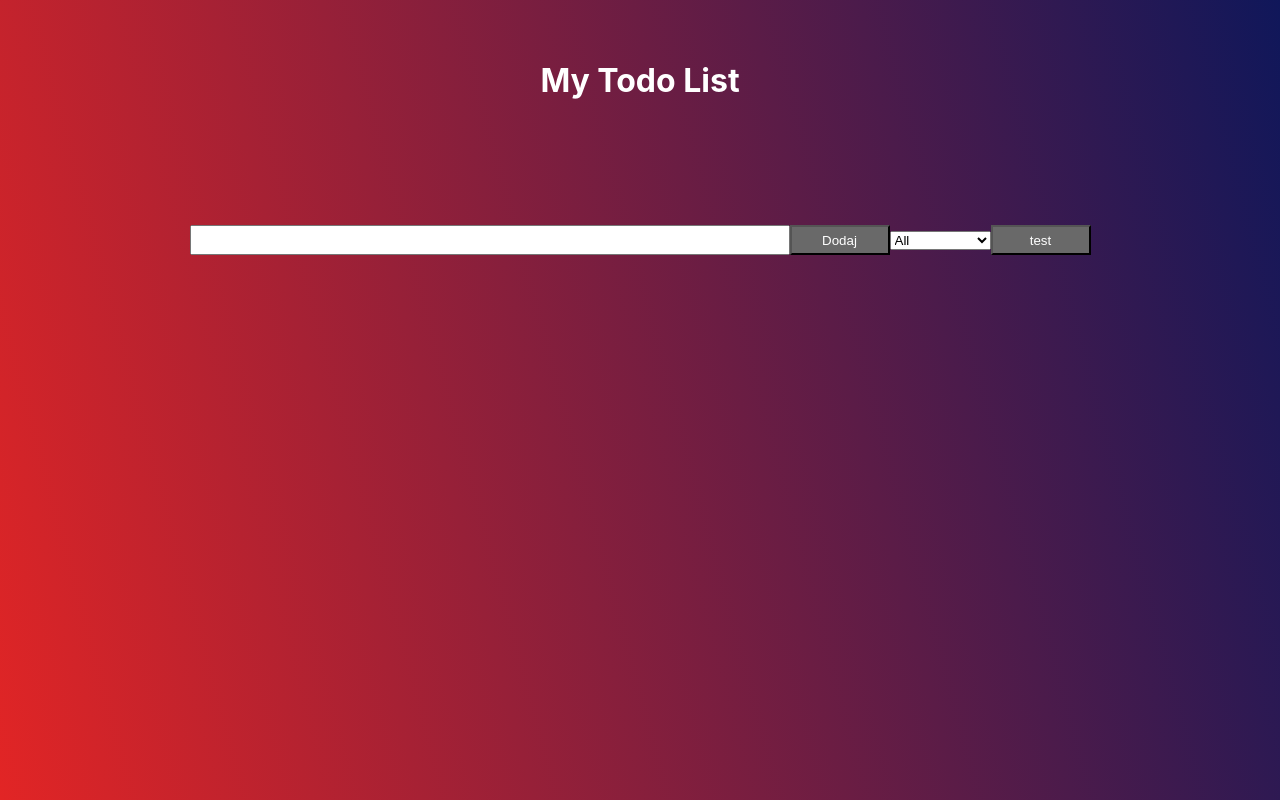
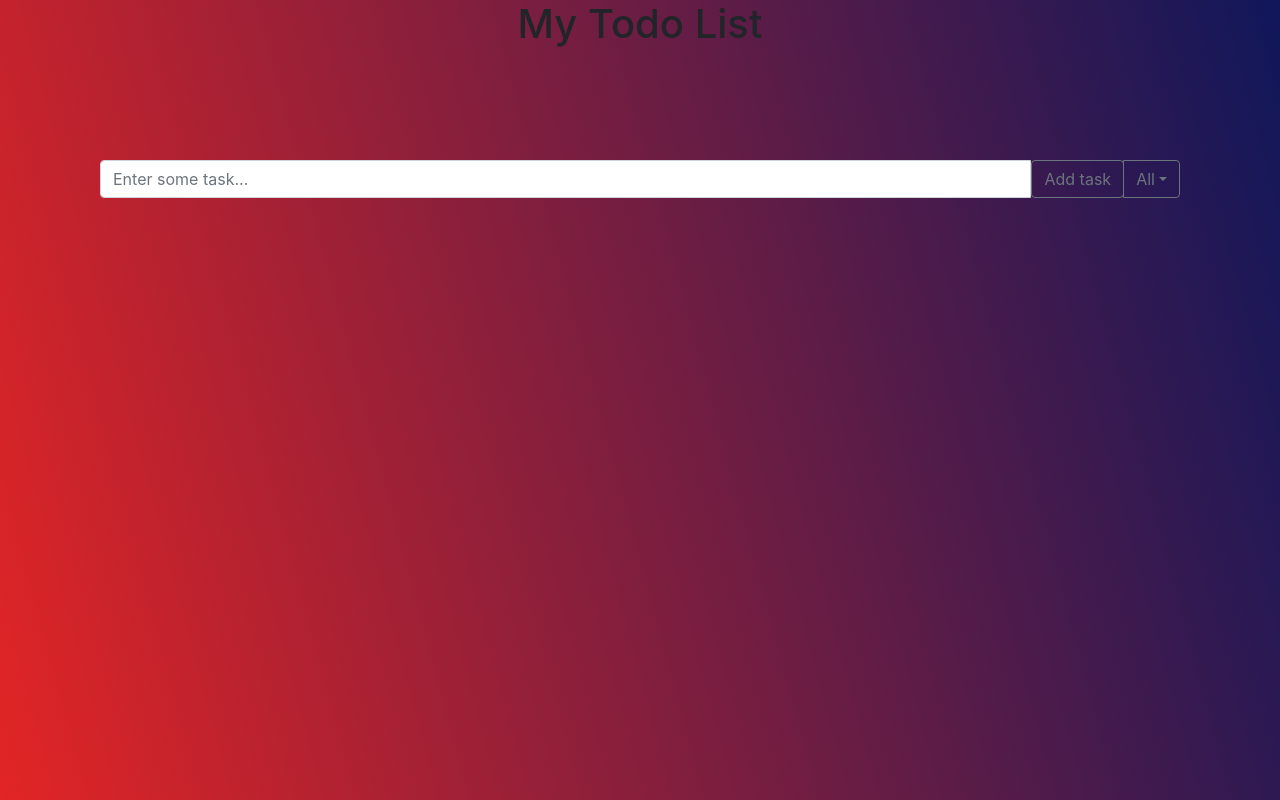
Before and after one commit to Branimir026/my-todo-list, a React (Create React App) app: page / in a window 1280 px wide. Built offline with nearby package versions, Linux system fonts and the light colour scheme.

Commit message:
Added react-bootstrap

```diff
--- a/package.json
+++ b/package.json
@@ -6,10 +6,12 @@
     "@testing-library/jest-dom": "^5.11.9",
     "@testing-library/react": "^11.2.5",
     "@testing-library/user-event": "^12.7.1",
+    "bootstrap": "^4.6.0",
     "eslint-config-prettier": "^7.2.0",
     "eslint-plugin-prettier": "^3.3.1",
     "prettier": "^2.2.1",
     "react": "^17.0.1",
+    "react-bootstrap": "^1.5.0",
     "react-dom": "^17.0.1",
     "react-scripts": "4.0.2",
     "uuid": "^8.3.2",
--- a/src/components/Form.js
+++ b/src/components/Form.js
@@ -1,5 +1,10 @@
 import React from "react";
 import { v4 as uuidv4 } from "uuid";
+import InputGroup from "react-bootstrap/InputGroup";
+import FormControl from "react-bootstrap/FormControl";
+import DropdownButton from "react-bootstrap/DropdownButton";
+import Dropdown from "react-bootstrap/Dropdown";
+import Button from "react-bootstrap/Button";
 
 function Form({
   inputText,
@@ -20,7 +25,7 @@ function Form({
   };
 
   const filterStatusHandler = (e) => {
-    setFilterStatus(e.target.value);
+    setFilterStatus(e);
   };
 
   const test = (e) => {
@@ -30,7 +35,39 @@ function Form({
   };
 
   return (
-    <form>
+    <div className="container">
+      <InputGroup>
+        <FormControl
+          placeholder="Enter some task..."
+          aria-label="Enter some task..."
+          aria-describedby="basic-addon2"
+          value={inputText}
+          onChange={inputTextHandler}
+        />
+
+        <Button
+          variant="outline-secondary"
+          onClick={submitTodosHandler}
+          type="submit"
+        >
+          Add task
+        </Button>
+
+        <DropdownButton
+          as={InputGroup.Append}
+          variant="outline-secondary"
+          title={filterStatus}
+          id="input-group-dropdown-2"
+          onSelect={filterStatusHandler}
+        >
+          <Dropdown.Item eventKey="All">All</Dropdown.Item>
+          <Dropdown.Item eventKey="Completed">Completed</Dropdown.Item>
+          <Dropdown.Item eventKey="Uncompleted">Uncompleted</Dropdown.Item>
+        </DropdownButton>
+      </InputGroup>
+    </div>
+
+    /**<form>
       <input
         value={inputText}
         onChange={inputTextHandler}
@@ -52,7 +89,7 @@ function Form({
       <button onClick={test} className="todo-button" type="submit">
         test
       </button>
-    </form>
+    </form>*/
   );
 }
 
--- a/src/components/Todo.js
+++ b/src/components/Todo.js
@@ -1,10 +1,13 @@
 import React from "react";
+import ListGroup from "react-bootstrap/ListGroup";
 
 function Todo({ text, isCompleted, isCompletedHandler, isDeletedHandler }) {
   return (
-    <li className={`todo-item ${isCompleted ? "completed" : ""}`}>
+    <ListGroup.Item>
       <div>
-        <span>{text}</span>
+        <span className={`todo-item ${isCompleted ? "completed" : ""}`}>
+          {text}
+        </span>
         <button onClick={isDeletedHandler}>Delete</button>
         <input
           defaultChecked={isCompleted}
@@ -12,7 +15,7 @@ function Todo({ text, isCompleted, isCompletedHandler, isDeletedHandler }) {
           type="checkbox"
         ></input>
       </div>
-    </li>
+    </ListGroup.Item>
   );
 }
 
--- a/src/components/TodoList.js
+++ b/src/components/TodoList.js
@@ -1,5 +1,6 @@
 import React from "react";
 import Todo from "./Todo";
+import ListGroup from "react-bootstrap/ListGroup";
 
 function TodoList({ todos, setTodos, filteredTodos }) {
   const isCompletedHandler = (id) => {
@@ -22,7 +23,8 @@ function TodoList({ todos, setTodos, filteredTodos }) {
 
   return (
     <div className="todo-container">
-      <ul className="todo-list">
+      {/*<ul className="todo-list">*/}
+      <ListGroup>
         {filteredTodos.map((todo) => (
           <Todo
             text={todo.text}
@@ -32,7 +34,8 @@ function TodoList({ todos, setTodos, filteredTodos }) {
             isDeletedHandler={() => isDeletedHandler(todo.id)}
           />
         ))}
-      </ul>
+        {/*</ul>*/}
+      </ListGroup>
     </div>
   );
 }
--- a/src/index.js
+++ b/src/index.js
@@ -3,6 +3,7 @@ import ReactDOM from "react-dom";
 import "./index.css";
 import App from "./App";
 import reportWebVitals from "./reportWebVitals";
+import "bootstrap/dist/css/bootstrap.min.css";
 
 ReactDOM.render(
   <React.StrictMode>
```
Also changed, not shown: 1 other file (tests, documents, lock files or other folders).
